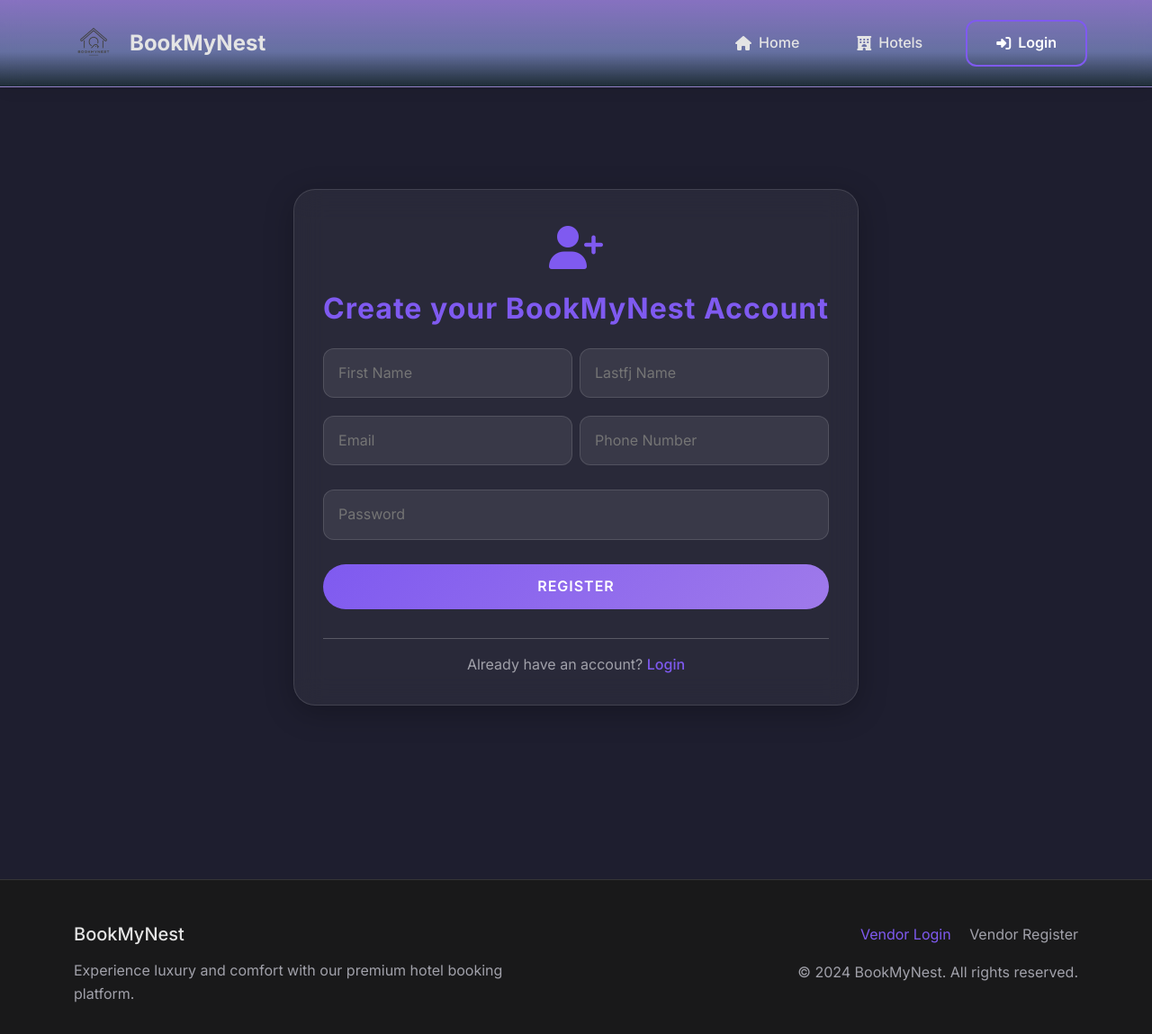
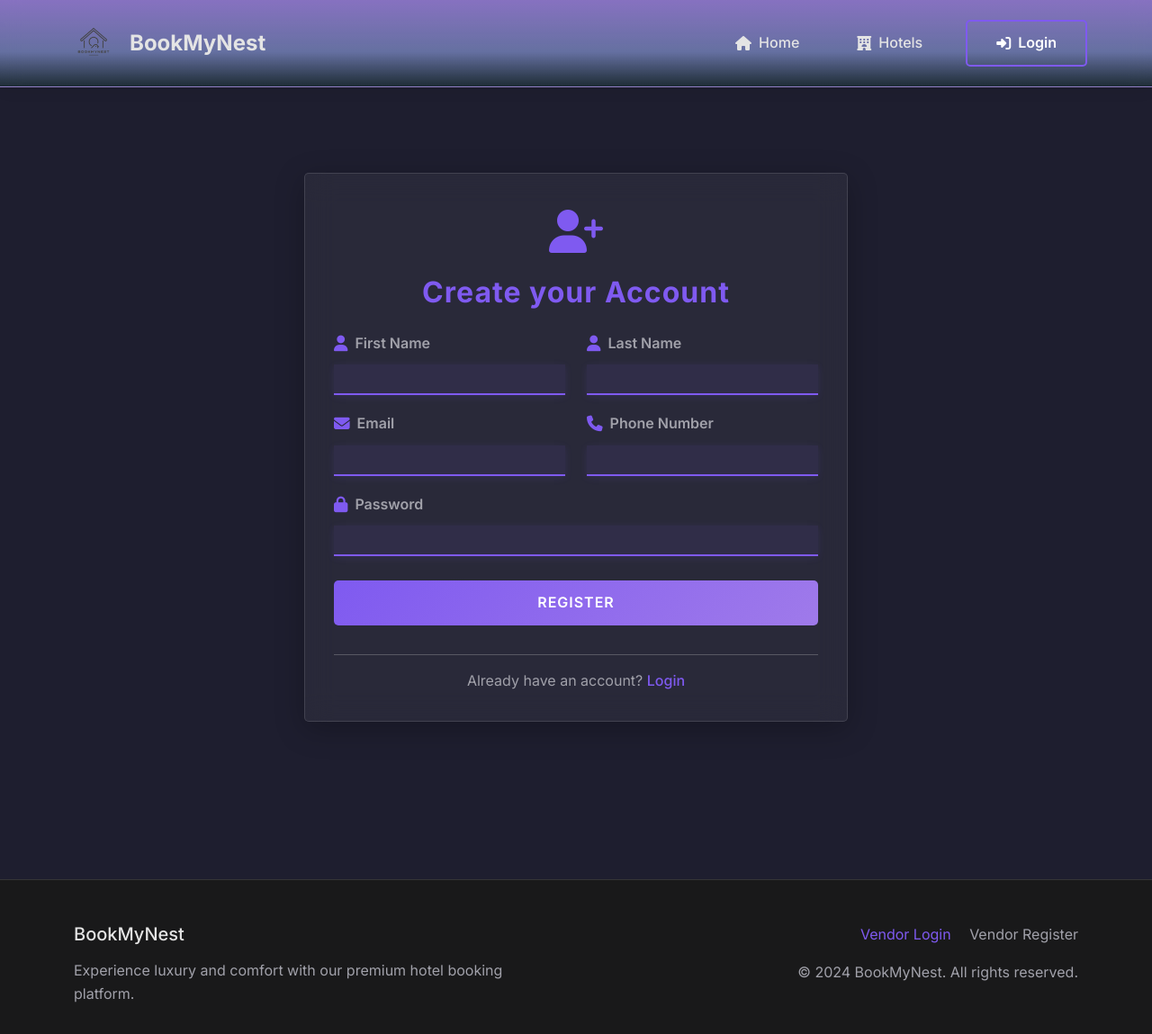
Before and after one commit to BNB2006/Hotel, a Django app: page /accounts/register/ in a window 1280 px wide. Shown: the whole page at 90% size. Run offline with Django 5.2, Linux system fonts and the light colour scheme.

Commit message:
card radius

```diff
--- a/my_OYO/accounts/templates/register.html
+++ b/my_OYO/accounts/templates/register.html
@@ -6,26 +6,33 @@
     <div class="mb-4">
       <i class="fas fa-user-plus" style="font-size: 3rem; color: var(--primary-color);"></i>
     </div>
-    <h2 class="auth-title">Create your BookMyNest Account</h2>
-    <form method="POST" autocomplete="off">
+    <h2 class="auth-title">Create your Account</h2>
+    <form method="POST" autocomplete="off" class="modern-auth-form">
       {% csrf_token %}
-      <div class="row g-2">
-        <div class="col-md-6">
-          <input type="text" name="first_name" class="auth-input" placeholder="First Name" required>
+      <div class="row g-4">
+        <div class="col-md-6 form-group">
+          <label for="regFirstName"><i class="fas fa-user"></i> First Name</label>
+          <input type="text" id="regFirstName" name="first_name" required>
         </div>
-        <div class="col-md-6">
-          <input type="text" name="last_name" class="auth-input" placeholder="Lastfj Name" required>
+        <div class="col-md-6 form-group">
+          <label for="regLastName"><i class="fas fa-user"></i> Last Name</label>
+          <input type="text" id="regLastName" name="last_name" required>
         </div>
       </div>
-      <div class="row g-2">
-        <div class="col-md-6">
-          <input type="email" name="email" class="auth-input" placeholder="Email" required>
+      <div class="row g-4">
+        <div class="col-md-6 form-group">
+          <label for="regEmail"><i class="fas fa-envelope"></i> Email</label>
+          <input type="email" id="regEmail" name="email" required>
         </div>
-        <div class="col-md-6">
-          <input type="text" name="phone_number" class="auth-input" placeholder="Phone Number" required>
+        <div class="col-md-6 form-group">
+          <label for="regPhone"><i class="fas fa-phone"></i> Phone Number</label>
+          <input type="text" id="regPhone" name="phone_number" required>
         </div>
       </div>
-      <input type="password" name="password" class="auth-input mt-2" placeholder="Password" required>
+      <div class="form-group">
+        <label for="regPassword"><i class="fas fa-lock"></i> Password</label>
+        <input type="password" id="regPassword" name="password" required>
+      </div>
       <button type="submit" class="btn-primary-custom auth-btn">Register</button>
     </form>
     <hr>
--- a/my_OYO/home/templates/hotels.html
+++ b/my_OYO/home/templates/hotels.html
@@ -2,10 +2,10 @@
 {% block start %}
 
 <!-- Hotels Top Bar: Title (left) and Search/Sort (right) -->
-<section class="hotels-topbar-section py-3">
+<section class="py-3">
   <div class="container">
     <div class="d-flex flex-column flex-md-row align-items-md-center justify-content-between gap-3">
-      <div class="hotels-title mb-2 mb-md-0" style="font-size: 2rem; font-weight: 700; color: #fff; letter-spacing: 0.5px;">All Hotels</div>
+      <div class="hotels-title mb-2 mb-md-0" style="font-size: 2rem; font-weight: 700; color: #fff; letter-spacing: 0.5px;"></div>
       <form method="GET" action="{% url 'hotels' %}" id="searchForm" class="d-flex flex-wrap gap-2 align-items-center justify-content-end hotels-searchbar">
         <input type="text" name="search" class="form-control search-input" placeholder="Search hotels..." value="{{ search_query }}" style="max-width: 220px; min-width: 120px;">
         <select class="form-control search-input" name="sort_by" id="sortSelect" style="max-width: 140px; min-width: 90px;">
--- a/my_OYO/static/home/css/style.css
+++ b/my_OYO/static/home/css/style.css
@@ -461,7 +461,7 @@
   border: none;
   color: white;
   padding: 12px 30px;
-  border-radius: 50px;
+  border-radius: 5px;
   font-weight: 600;
   text-transform: uppercase;
   letter-spacing: 1px;
@@ -500,7 +500,7 @@
   color: #fff !important;
   background: transparent !important;
   border: 2px solid var(--primary-color, #7F5AF0) !important;
-  border-radius: 12px !important;
+  border-radius: 5px !important;
   font-weight: 600;
   font-size: 1rem;
   padding: 0.7rem 2rem;
@@ -737,7 +739,7 @@
   margin: 0 auto;
   background: var(--glass-bg);
   border: 1px solid var(--glass-border);
-  border-radius: 24px;
+  border-radius: 5px;
   box-shadow: 0 8px 32px rgba(0,0,0,0.25);
   padding: 2.5rem 2rem 2rem 2rem;
   backdrop-filter: blur(16px);
@@ -754,7 +756,7 @@
 .auth-input {
   background: rgba(255,255,255,0.08);
   border: 1px solid var(--glass-border);
-  border-radius: 12px;
+  border-radius: 8px;
   color: var(--text-primary);
   padding: 14px 16px;
   font-size: 1rem;
@@ -827,16 +829,65 @@
 }
 
 /* Custom select dropdown for sort options */
-.hotels-searchbar select,
-.search-input select {
+.hotels-searchbar select.search-input {
+  height: 44px !important;
+  padding-top: 10px !important;
+  padding-bottom: 10px !important;
+  padding-left: 16px !important;
+  padding-right: 16px !important;
+  font-size: 1rem !important;
+  border-radius: 5px !important;
   background: rgba(30,30,30,0.98) !important;
   color: #fff !important;
-  border: 1.5px solid #444 !important;
-  border-radius: 8px !important;
-  padding: 8px 12px !important;
+  border: 1.5px solid #fff !important;
 }
 .hotels-searchbar select option,
 .search-input select option {
   background: rgba(30,30,30,0.98);
   color: #fff;
 }
+
+.modern-auth-form {
+  display: flex;
+  flex-direction: column;
+  gap: 1.2rem;
+}
+.modern-auth-form .form-group {
+  display: flex;
+  flex-direction: column;
+  gap: 0.5rem;
+  position: relative;
+}
+.modern-auth-form label {
+  color: var(--text-secondary);
+  font-weight: 600;
+  font-size: 1rem;
+  display: flex;
+  align-items: center;
+  gap: 0.5rem;
+  margin-bottom: 0.2rem;
+}
+.modern-auth-form label i {
+  color: var(--primary-color, #7F5AF0);
+  font-size: 1.1rem;
+}
+.modern-auth-form input {
+  background: rgba(127,90,240,0.08);
+  border: none;
+  border-bottom: 2px solid var(--primary-color);
+  color: var(--primary-color);
+  font-size: 1.08rem;
+  font-weight: 600;
+  width: 100%;
+  outline: none;
+  transition: background 0.2s, border-bottom 0.2s, box-shadow 0.2s;
+  box-shadow: 0 2px 8px rgba(127,90,240,0.12);
+  padding: 2px 0;
+  border-radius: 0%;
+  margin: 0;
+}
+.modern-auth-form input:focus {
+  background: rgba(127,90,240,0.13);
+  border-bottom: 2.5px solid var(--secondary-color);
+  color: var(--secondary-color);
+}
```
Also changed, not shown: other parts of my_OYO/static/home/css/style.css (+13 -11 lines), my_OYO/accounts/templates/login.html (+10 -4 lines), 2 other files.
